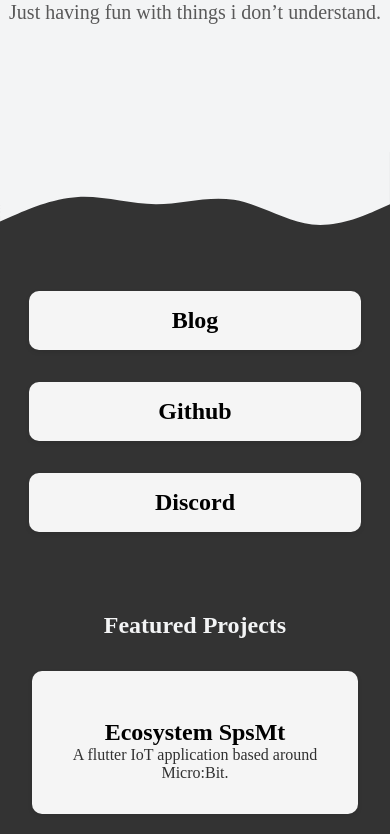
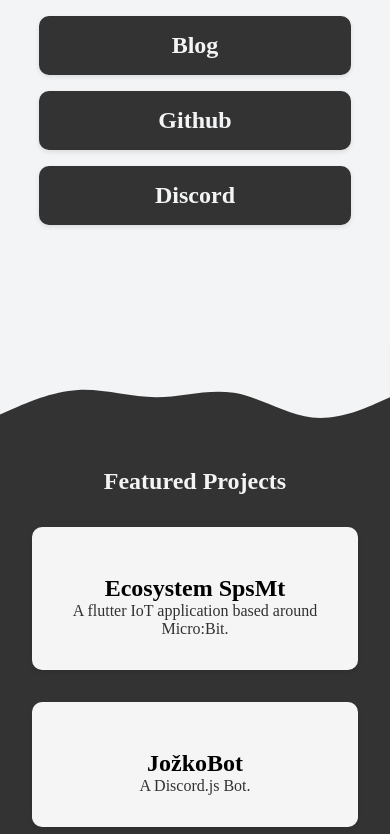
Before and after one commit to nDrewwo/old.ndrew.sk, a plain HTML site: page index.html in a window 390 px wide. Shown: the part 198-1032 px from the top of the page. Drawn offline with Linux system fonts and the light colour scheme; a web font is replaced by a local one.

Commit message:
fixbutton

```diff
--- a/Blog/articles/data/css/minecraftdesign.css
+++ b/Blog/articles/data/css/minecraftdesign.css
@@ -1,3 +1,5 @@
+@import url('https://fonts.cdnfonts.com/css/rammetto-one');
+
 body {
     background-color: #333;
     color: white;
@@ -6,15 +8,30 @@ body {
     scroll-behavior: smooth;
   }
 
+  @media (max-width: 768px) {
+    body {
+      text-align: center; /* Aligns text to the center on screens with a maximum width of 768px */
+    }
+  }
+
+#hero {
+  background-color: #F3F4F5;
+  color: #333;
+  text-align: center;
+  padding: 6rem 0;
+}
+
+.hero-content h1 {
+    font-size: 3rem;
+    margin-bottom: 1rem;
+    font-family: 'Rammetto One';
+}
+
   .tutorial {
     font-family: Arial, sans-serif;
-    margin: 20px;
-    padding: 0 50px;
+    margin: 1rem;
   }
 
-  .tutorial h1 {
-    text-align: center;
-  }
 
   .step {
     margin-bottom: 20px;
@@ -36,19 +53,3 @@ body {
     height: auto;
     margin-top: 10px;
   }
-
-footer {
-    background-color: #444;
-    padding: 20px;
-    text-align: center;
-    font-family: Arial, sans-serif
-  }
-
-  .footer-text {
-    color: white;
-    font-size: 14px;
-  }
-
-  .phone-number {
-    color: white;
-  }
--- a/index.html
+++ b/index.html
@@ -12,10 +12,6 @@
             <h1>Hello, I'm nDrew.</h1>
             <p>Just having fun with things i don’t understand.</p>
         </div>
-    </section>
-
-    <img src="waves/wavetop.svg" alt="">
-
         <section id="buttons">
             <a id="hreflink" href="Blog/blog.html"><div class="button">
                 <h3>Blog</h3>
@@ -27,6 +23,9 @@
                 <h3>Discord</h3>
             </div></a>
         </section>
+    </section>
+
+    <img src="waves/wavetop.svg" alt="">
 
     <section id="projects">
         <h2 id="h2">Featured Projects</h2>
--- a/styles.css
+++ b/styles.css
@@ -14,13 +14,24 @@ body {
     body {
       text-align: center;
     }
-  }
+    #buttons {
+        flex-direction: column;
+        align-items: center; /* Center buttons horizontally */
+    }
+
+    .button {
+        width: 100%; /* Take full width on smaller screens */
+        margin: 0.5rem 0;
+        flex-basis: 100%;/* Add margin to create spacing between buttons */
+    }
+}
+
 
 #hero {
     background-color: #F3F4F5;
     color: #333;
     text-align: center;
-    padding: 8rem 0;
+    padding: 5rem 0;
 }
 
 .hero-content h1 {
@@ -93,24 +104,24 @@ body {
 }
 
 #buttons {
-    background-color: #333;
-    padding-bottom: 0%;
+    background-color: #F3F4F5;
+    padding: 2rem 0; /* Add some vertical spacing */
     display: flex;
     justify-content: center;
     align-items: center;
-    flex-direction: column; /* Add this line */
+    flex-wrap: wrap; /* Allow flex items to wrap when they can't fit in a row */
 }
 
 .button {
     text-decoration: none;
-    background-color: #f5f5f5;
+    background-color: #333;
+    color: #F3F4F5;
     padding: 1rem;
     border-radius: 10px;
-    margin: 1rem;
-    margin-bottom: rem;
+    margin: 0.5rem;
     box-shadow: 0 2px 5px rgba(0, 0, 0, 0.1);
     transition: transform 0.3s ease-in-out;
-    width: 300px;
+    width: 280px;
     text-align: center;
 }
 
@@ -126,13 +137,3 @@ body {
     color: black;
     text-decoration: none;
 }
-
-@media (max-width: 768px) {
-    #buttons {
-        padding: 2rem 0; /* Add some vertical spacing */
-    }
-
-    .button {
-        width: 150;
-    }
-}
```
Also changed, not shown: Blog/articles/minecraftdesign.html (+9 -7 lines), Blog/blog.html (+1 -1 lines), Projects/projects.html (deleted), ResourcePacks/resourcepacks.html (deleted). Lines whose indentation alone changed are shown as unchanged.
